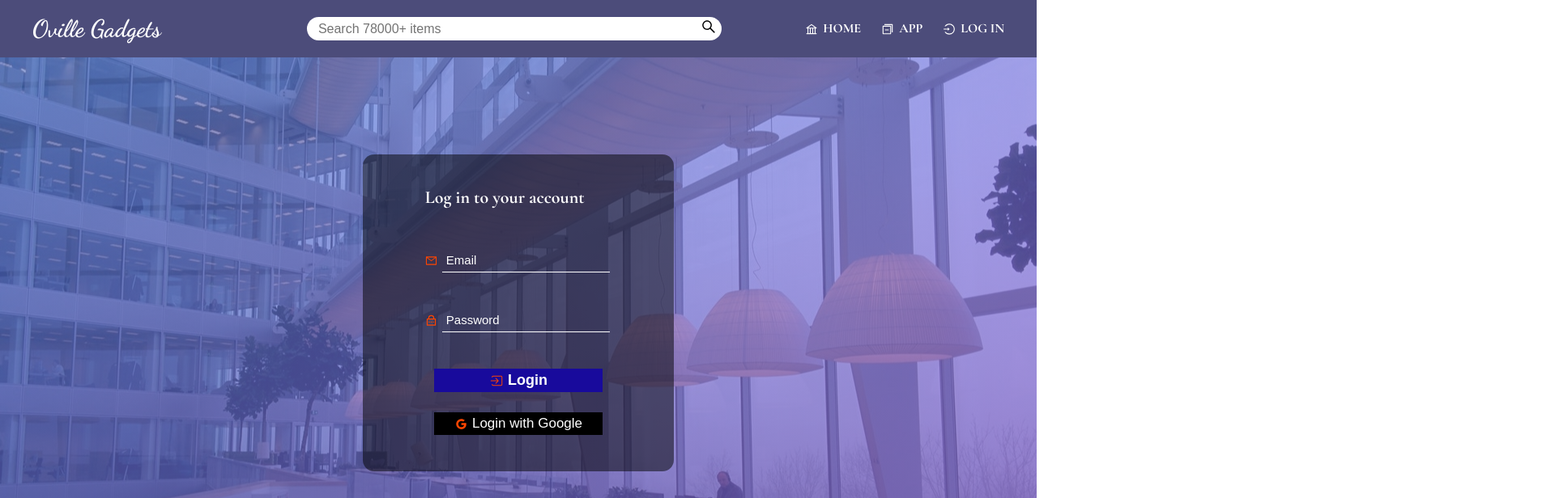
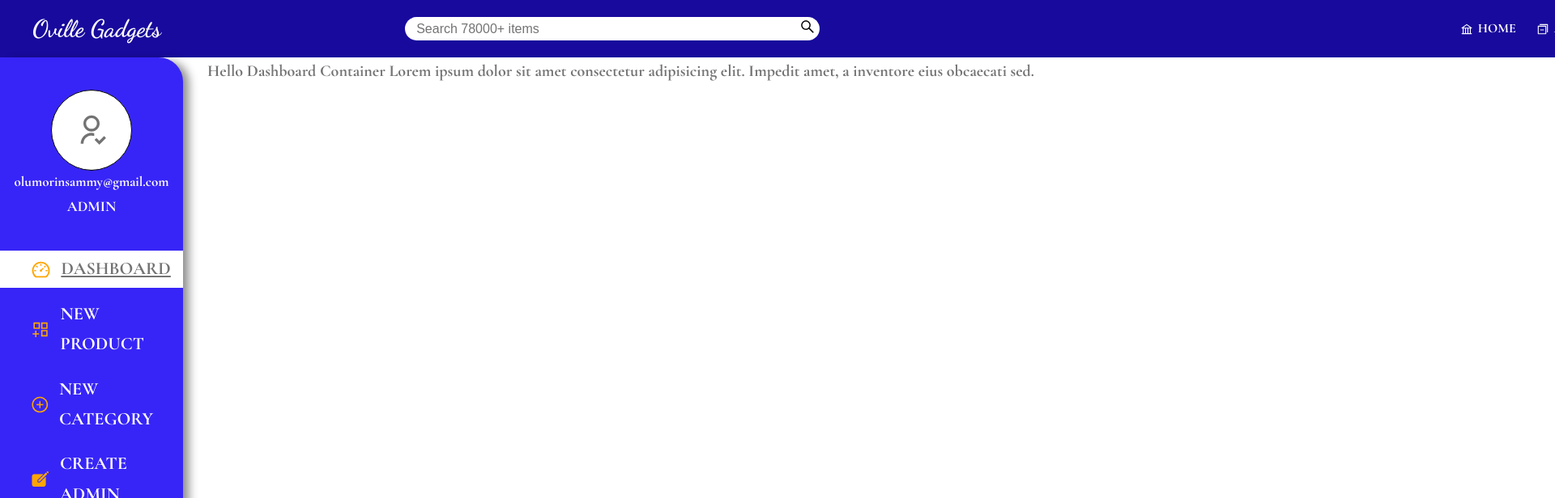
Before and after one commit to oluSammy/Oville__React-Ecommerce-App, a React (Create React App) app: page / in a window 1280 px wide. Shown: the top 616 px of the page at 81% size, 1920 px wide, since content can reach past the window. Built offline with nearby package versions, Linux system fonts and the light colour scheme.

Commit message:
made admin sidebar

```diff
--- a/src/App.scss
+++ b/src/App.scss
@@ -9,6 +9,7 @@
 @import "./sass/components/admin-nav.scss";
 @import "./sass/components/nav-search";
 @import "./sass/components/auth";
+@import "./sass/components/sidebar";
 
 @import "./sass/layout/admin-grid";
 
--- /dev/null
+++ b/src/components/admin/Admin-Dashboard/AdminDashboard.component.jsx
@@ -0,0 +1,13 @@
+import React from 'react';
+import Sidebar from './../Sidebar/sidebar.component';
+import DashboardContainer from '../Dashboard-Container/DashboardContainer.components';
+
+
+const AdminDashboard = () => (
+    <div className="admin-dashboard">
+        <Sidebar/>
+        <DashboardContainer/>
+    </div>
+);
+
+export default AdminDashboard;
--- a/src/components/admin/Admin-home/AdminHome.component.jsx
+++ b/src/components/admin/Admin-home/AdminHome.component.jsx
@@ -1,12 +1,15 @@
 import React from 'react';
 
 import AdminNav from './../Admin-Nav/Admin-Nav.component';
-import AdminSignUpPage from './../admin-signIn-page/AdminSignInPage.component';
+// import AdminSignUpPage from './../admin-signIn-page/AdminSignInPage.component';
+import AdminDashboard from './../Admin-Dashboard/AdminDashboard.component';
+
 
 const AdminHome = () => (
     <div className="admin-container">
         <AdminNav/>
-        <AdminSignUpPage/>
+        {/* <AdminSignUpPage/> */}
+        <AdminDashboard/>
     </div>
 );
 
--- a/src/components/admin/Admin-login/AdminLogin.component.jsx
+++ b/src/components/admin/Admin-login/AdminLogin.component.jsx
@@ -1,9 +1,10 @@
 import React from 'react';
 
 //icons
-import { AiOutlineMail, AiOutlineGoogle } from 'react-icons/ai';
+import { AiOutlineMail } from 'react-icons/ai';
 import { RiLockPasswordLine } from 'react-icons/ri';
 import { IoIosLogIn } from 'react-icons/io';
+import { FcGoogle } from 'react-icons/fc';
 
 const AdminLogin = () => (
     <div className="auth">
@@ -13,17 +14,20 @@ const AdminLogin = () => (
                 <div className="auth__formGroup">
                     <AiOutlineMail className="auth__formGroup--icon"/>
                     <input className="auth__form-input" type="email" name="email" id="email" placeholder="Email" required/>
+
                 </div>
+                    <p className="auth__error-msg">Email does not exist</p>
                 <div className="auth__formGroup">
                     <RiLockPasswordLine className="auth__formGroup--icon"/>
                     <input className="auth__form-input" type="password" name="password" id="password" placeholder="Password"/>
                 </div>
+                    <p className="auth__error-msg">Password is incorrect</p>
                 <div className="auth__formGroup">
                     <button type="submit" className="auth__submit-btn"> <IoIosLogIn className="auth__btn-icon"/> <span>Login</span> </button>
                 </div>
             </form>
             <div className="auth__formGroup">
-                <button className="auth__google-btn"> <AiOutlineGoogle className="auth__btn-icon"/> <span>Login with Google</span> </button>
+                <button className="auth__google-btn"> <FcGoogle className="auth__btn-icon"/> <span>Login with Google</span> </button>
             </div>
         </div>
     </div>
--- /dev/null
+++ b/src/components/admin/Dashboard-Container/DashboardContainer.components.jsx
@@ -0,0 +1,9 @@
+import React from 'react';
+
+const DashboardContainer = () => (
+    <h1 style={{backgroundColor: "white"}}>Hello Dashboard Container
+        Lorem ipsum dolor sit amet consectetur adipisicing elit. Impedit amet, a inventore eius obcaecati sed.
+    </h1>
+);
+
+export default DashboardContainer;
--- /dev/null
+++ b/src/components/admin/Sidebar/sidebar.component.jsx
@@ -0,0 +1,39 @@
+import React from 'react';
+
+import { AiOutlineDashboard, AiOutlineSwitcher, AiOutlineAppstoreAdd, AiOutlinePlusCircle } from 'react-icons/ai';
+import { RiUserFollowLine } from 'react-icons/ri'
+import { IoIosCreate } from 'react-icons/io';
+
+const Sidebar = () => (
+    <div className="sidebar">
+        <div className="sidebar__account">
+            <div className="sidebar__account--avatar"> <RiUserFollowLine className="Sidebar__account--icon"/> </div>
+            <p className="sidebar__account--email">olumorinsammy@gmail.com</p>
+            <p className="sidebar__account--admin">Admin</p>
+        </div>
+        <ul className="sidebar__links">
+            <li className="sidebar__link sidebar-active">
+                <AiOutlineDashboard className="sidebar__link--icon"/>
+                <div className="sidebar__link--item">Dashboard</div>
+            </li>
+            <li className="sidebar__link">
+                <AiOutlineAppstoreAdd className="sidebar__link--icon"/>
+                <div className="sidebar__link--item">New Product</div>
+            </li>
+            <li className="sidebar__link">
+                <AiOutlinePlusCircle className="sidebar__link--icon"/>
+                <div className="sidebar__link--item">New Category</div>
+            </li>
+            <li className="sidebar__link">
+                <IoIosCreate className="sidebar__link--icon"/>
+                <div className="sidebar__link--item">Create Admin</div>
+            </li>
+            <li className="sidebar__link">
+                <AiOutlineSwitcher className="sidebar__link--icon"/>
+                <div className="sidebar__link--item">App</div>
+            </li>
+        </ul>
+    </div>
+);
+
+export default Sidebar;
--- a/src/sass/components/_auth.scss
+++ b/src/sass/components/_auth.scss
@@ -1,9 +1,12 @@
 .auth {
-    background-color: rgba($color: #000000, $alpha: .5);
+    background-color: rgba($color: $color-black, $alpha: .4);
     width: 30vw;
     margin: 0 auto;
     margin-top: 15vh;
     border-radius: 1.4rem;
+    -webkit-box-shadow: 0px 2px 37px -4px rgba(0,0,0,0.57);
+    -moz-box-shadow: 0px 2px 37px -4px rgba(0,0,0,0.57);
+    box-shadow: 0px 2px 37px -4px rgba(0,0,0,0.57);
 
     &__container {
         width: 60%;
@@ -14,7 +17,7 @@
 
     &__formGroup {
         margin-bottom: 1rem;
-        margin-top: 4.5rem;
+        margin-top: 3rem;
         display: flex;
         align-items: center;
 
@@ -52,7 +55,7 @@
         width: 90%;
         margin: 0 auto;
         border: none;
-        padding: .4rem 0;
+        padding: .8rem 0;
         cursor: pointer;
         font-weight: 800;
         display: flex;
@@ -68,7 +71,7 @@
         font-size: 1.7rem;
         border: none;
         margin-top: -2rem;
-        padding: .4rem 0;
+        padding: .8rem 0;
         display: flex;
         align-items: center;
         justify-content: center;
@@ -77,7 +80,13 @@
 
     &__btn-icon {
         align-self: center;
-        color: orangered;
+        color: white;
         margin-right: 5px;
     }
+
+    &__error-msg {
+        color: red;
+        font-size: 1.6rem;
+        margin-left: 2vw;
+    }
 }
--- /dev/null
+++ b/src/sass/components/_sidebar.scss
@@ -0,0 +1,81 @@
+.sidebar {
+    background: $color-blue-1;
+    color: $color-white;
+    padding-top: 4rem;
+    border-radius: 0 3rem 3rem 0;
+    margin-right: 3rem;
+    -webkit-box-shadow: 11px 1px 12px -4px rgba(0,0,0,0.45);
+    -moz-box-shadow: 11px 1px 12px -4px rgba(0,0,0,0.45);
+    box-shadow: 11px 1px 12px -4px rgba(0,0,0,0.45);
+
+    &__account {
+        width: max-content;
+        margin: 0 auto;
+        text-align: center;
+
+        &--avatar {
+            background-color: $color-white;
+            width: fit-content;
+            margin: 0 auto;
+            height: 10rem;
+            width: 10rem;
+            border-radius: 56%;
+            display: flex;
+            align-items: center;
+            justify-content: center;
+            border: .5px solid $color-black;
+
+            color: $text-color;
+            font-size: 4rem;
+        }
+
+        &--email {
+            font-size: 1.7rem;
+            font-weight: 700;
+        }
+
+        &--admin {
+            font-size: 1.8rem;
+            font-weight: 800;
+            text-transform: uppercase;
+        }
+    }
+
+    &__links {
+        margin-top: 4rem;
+    }
+
+    &__link {
+        display: flex;
+        align-items: center;
+        margin-bottom: 1rem;
+        padding: .4rem 0;
+        padding-left: 3vw;
+        cursor: pointer;
+        transition: all .2s;
+
+        &--icon {
+            color: orange;
+            font-size: 2.5rem;
+            margin-right: 1.2rem;
+        }
+
+        &--item {
+            font-size: 2.2rem;
+            font-weight: 800;
+            text-transform: uppercase;
+        }
+
+        &:hover {
+            text-decoration: underline;
+            background-color: $color-white;
+            color: $text-color;
+        }
+    }
+}
+
+.sidebar-active {
+    text-decoration: underline;
+    background-color: $color-white;
+    color: $text-color;
+}
--- a/src/sass/components/admin-nav.scss
+++ b/src/sass/components/admin-nav.scss
@@ -1,5 +1,5 @@
 .admin-nav {
-    background-color: $color-deep-grey;
+    background-color: $color-blue-2;
     padding: 1rem 4rem;
     color: $color-white;
     display: flex;
--- a/src/sass/layout/_admin-grid.scss
+++ b/src/sass/layout/_admin-grid.scss
@@ -13,3 +13,8 @@
     grid-row: 2 / -1;
     grid-column: 1 / -1;
 }
+
+.admin-dashboard {
+    display: grid;
+    grid-template-columns:20vw 80vw;
+}
--- a/src/sass/pages/_admin-page.scss
+++ b/src/sass/pages/_admin-page.scss
@@ -1,5 +1,6 @@
 .admin-signin {
-    background-image: linear-gradient(to right bottom, rgba(86, 128, 233, 0.6), rgba(136, 96, 208, 0.7)),url(../../assets/img/admin-bg.jpg);
+    background-image: linear-gradient(to right bottom, rgba(86, 128, 233, 0.6), rgba(136, 96, 208, 0.7)),
+    url(../../assets/img/admin-bg.jpg);
     background-size: cover;
     background-position: center;
 }
```
